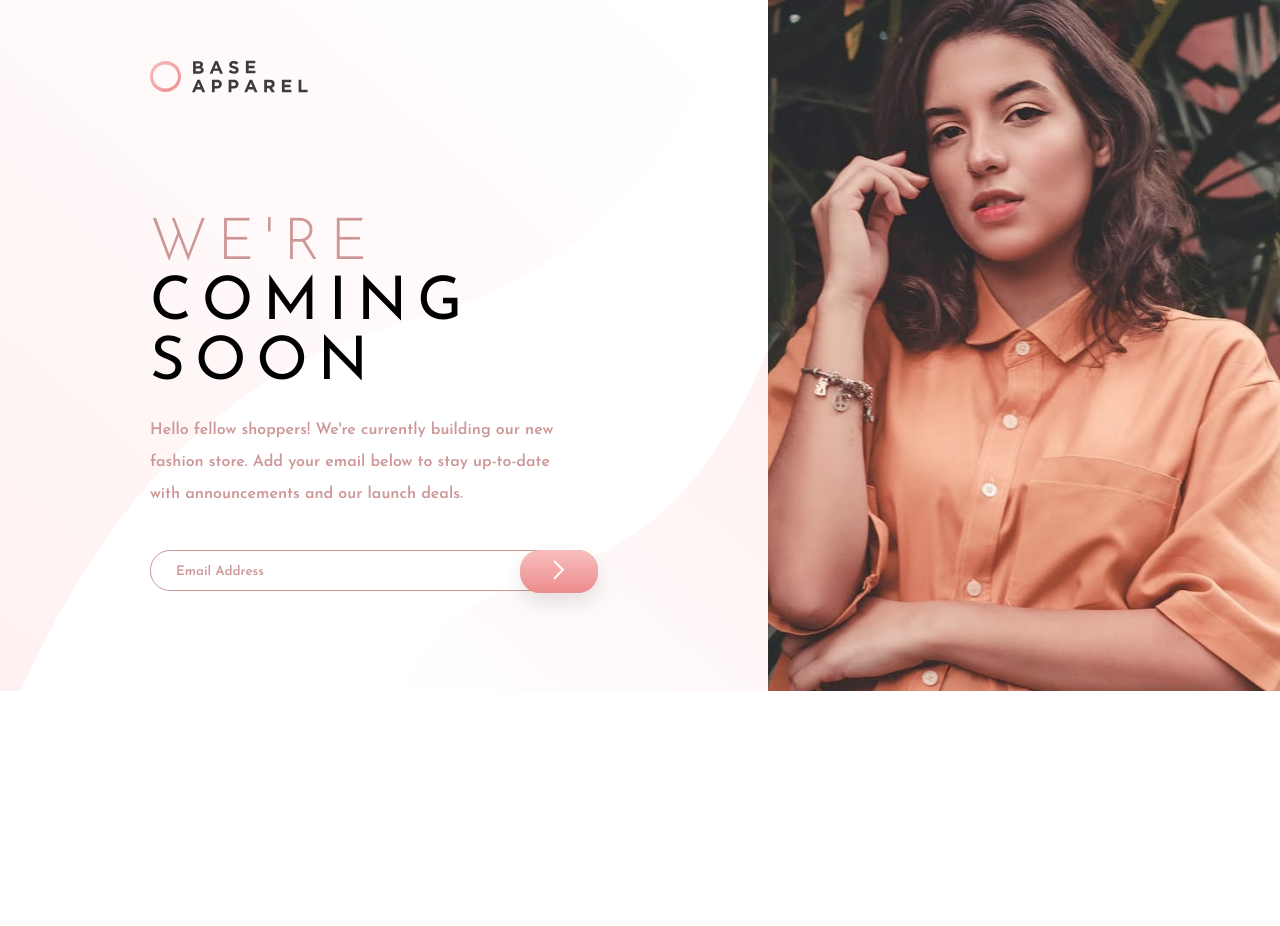
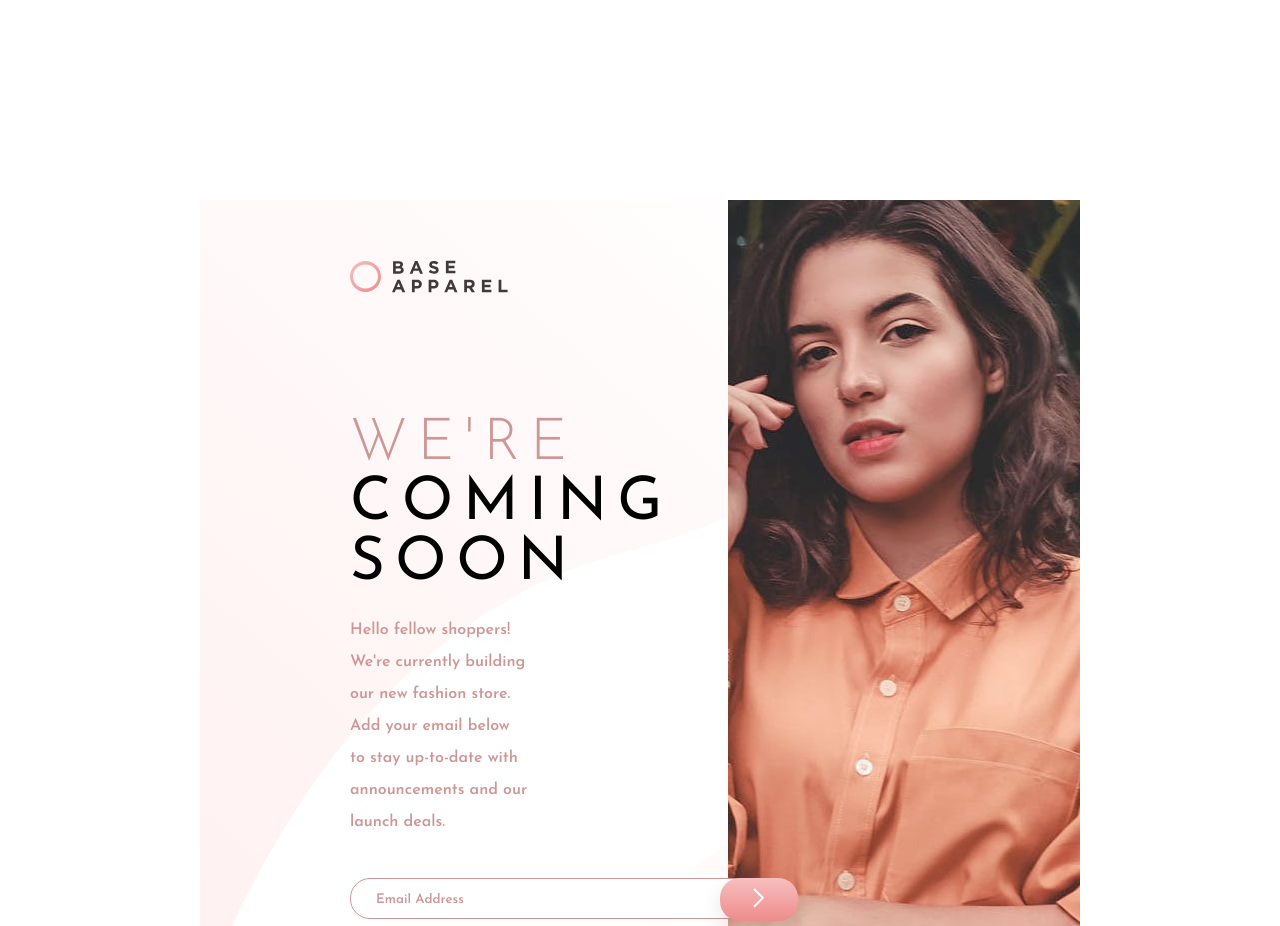
Before and after one commit to SwastikSonkusare/Base-Apparel-, a website: page index.html in a window 1280 px wide. Shown: the top 926 px of the page. Before the commit the page ends 800 px from the top, so only its background shows below. Drawn offline with nearby package versions, Linux system fonts and the light colour scheme; files that its build step writes are made by us from their sources.

Commit message:
in progress

```diff
--- a/sass/_content.scss
+++ b/sass/_content.scss
@@ -16,10 +16,12 @@ html {
 
 body {
     box-sizing: border-box;
+    padding: 20rem;
 }
 
 .apparel {
     display: flex;
+    height: 100vh;
 
     @media only screen and (max-width: 56.25em) {
         flex-direction: column;
```
